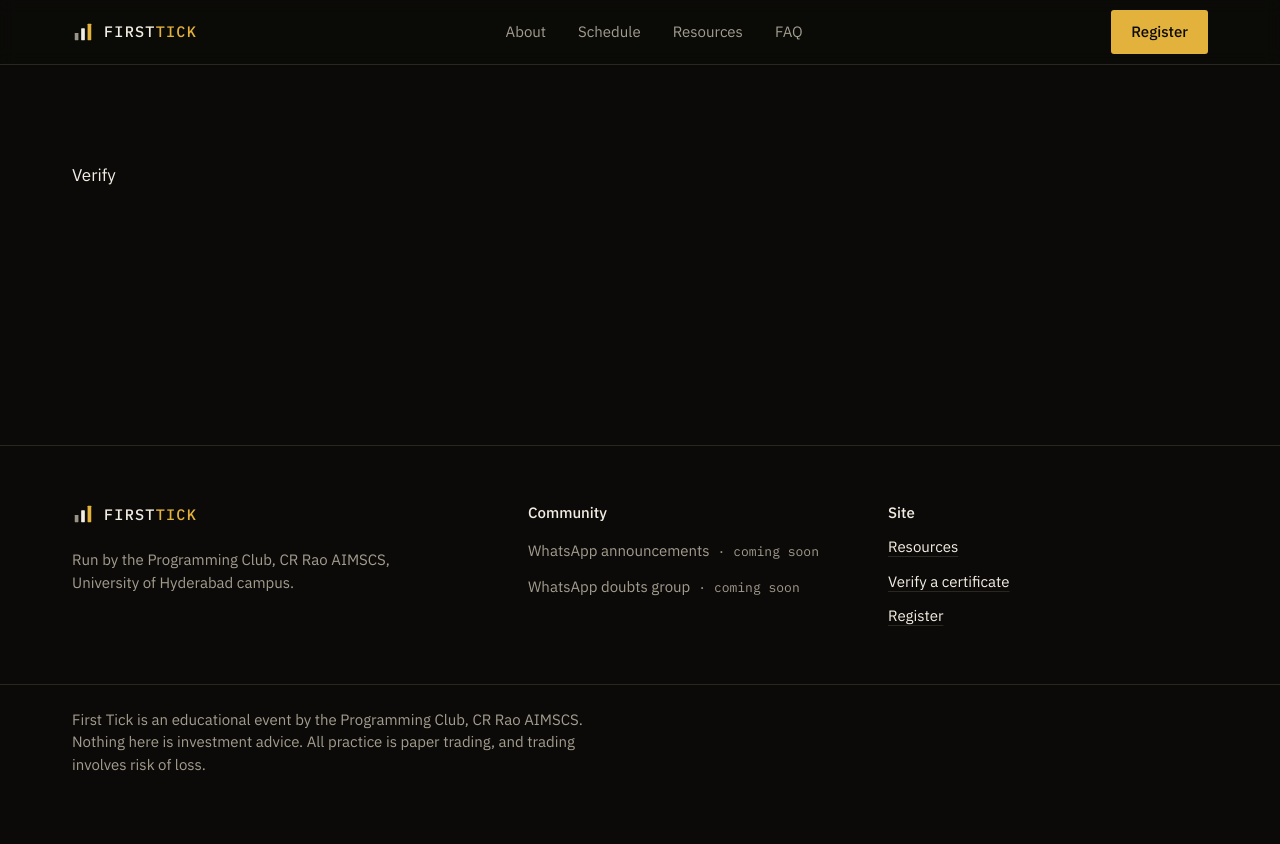
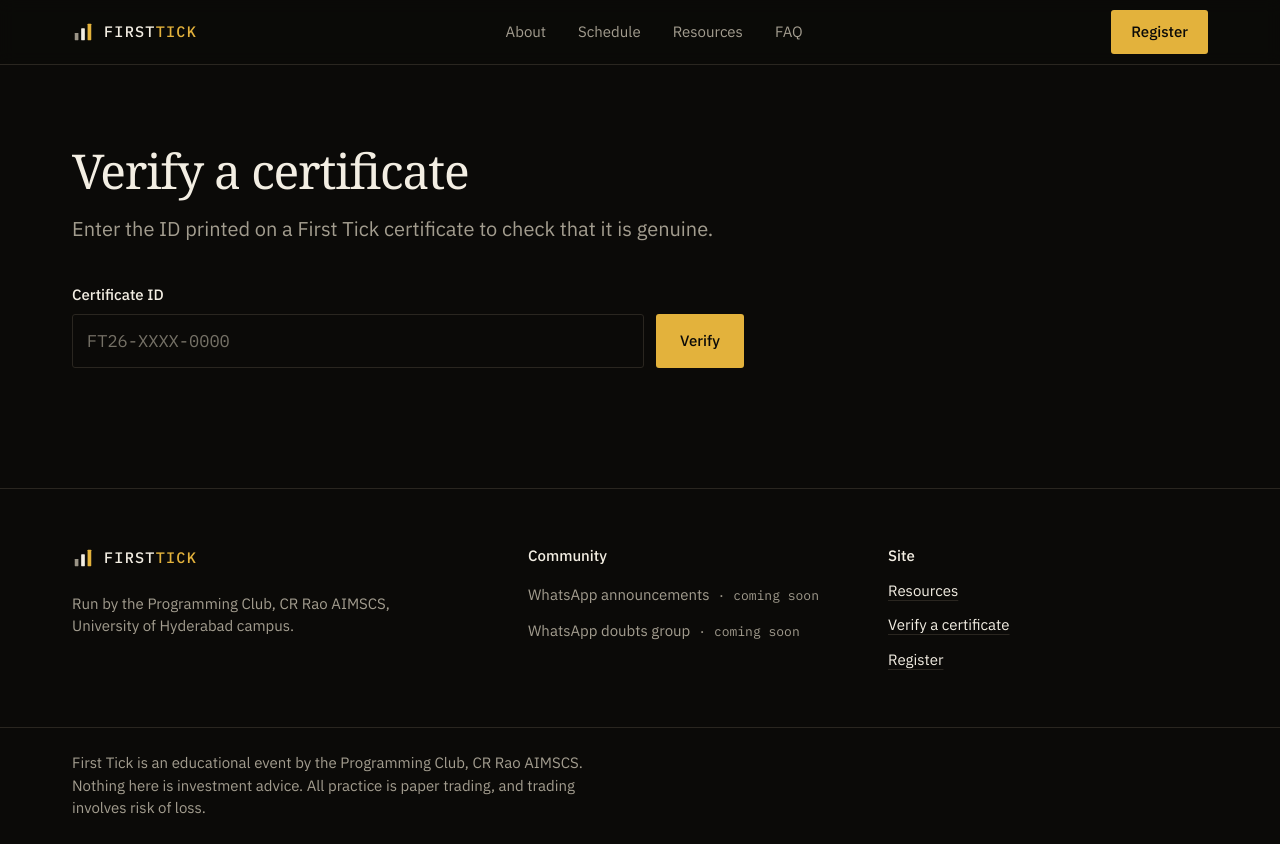
Before and after one commit to Lnvqntx/first-tick, a React (Vite) app: page /verify in a window 1280 px wide. Before the commit the page ends 800 px from the top, so only its background shows below. Built offline with nearby package versions, Linux system fonts and the light colour scheme.

Commit message:
Add certificate verify page and sample certificates.json

```diff
--- /dev/null
+++ b/public/certificates.json
@@ -0,0 +1,4 @@
+[
+  { "id": "FT26-SAMPLE-0001", "name": "Sample Student (not a real certificate)", "tier": "Completion", "date": "2026-10-30" },
+  { "id": "FT26-SAMPLE-0002", "name": "Example Learner (not a real certificate)", "tier": "Merit", "date": "2026-10-30" }
+]
--- a/src/pages/Verify.tsx
+++ b/src/pages/Verify.tsx
@@ -1,3 +1,138 @@
+import { useState, type FormEvent } from 'react'
+import { usePageTitle } from '../lib/usePageTitle'
+import { formatLong } from '../lib/dates'
+
+interface Certificate {
+  id: string
+  name: string
+  tier: string
+  date: string
+}
+
+type State =
+  | { kind: 'idle' }
+  | { kind: 'loading' }
+  | { kind: 'found'; cert: Certificate }
+  | { kind: 'missing'; id: string }
+  | { kind: 'error' }
+
+/** Upper-case and remove all whitespace, so " ft26 - sample-0001 " matches "FT26-SAMPLE-0001". */
+const normaliseId = (s: string) => s.replace(/\s+/g, '').toUpperCase()
+
+let cache: Promise<Certificate[]> | null = null
+function loadCertificates(): Promise<Certificate[]> {
+  cache ??= fetch('/certificates.json', { cache: 'no-cache' }).then((r) => {
+    if (!r.ok) throw new Error(String(r.status))
+    return r.json() as Promise<Certificate[]>
+  })
+  cache.catch(() => (cache = null))
+  return cache
+}
+
 export default function Verify() {
-  return <div className="page-x py-24">Verify</div>
+  usePageTitle('Verify a certificate')
+  const [value, setValue] = useState('')
+  const [state, setState] = useState<State>({ kind: 'idle' })
+  const [inputError, setInputError] = useState('')
+
+  async function onSubmit(e: FormEvent) {
+    e.preventDefault()
+    const id = normaliseId(value)
+    if (!id) {
+      setInputError('Please enter a certificate ID.')
+      return
+    }
+    setInputError('')
+    setState({ kind: 'loading' })
+    try {
+      const list = await loadCertificates()
+      const cert = list.find((c) => normaliseId(c.id) === id)
+      setState(cert ? { kind: 'found', cert } : { kind: 'missing', id })
+    } catch {
+      setState({ kind: 'error' })
+    }
+  }
+
+  return (
+    <div className="page-x py-14 sm:py-20">
+      <div className="max-w-2xl">
+        <h1 className="text-h2">Verify a certificate</h1>
+        <p className="mt-4 max-w-prose text-lead text-muted">
+          Enter the ID printed on a First Tick certificate to check that it is genuine.
+        </p>
+
+        <form onSubmit={onSubmit} noValidate className="mt-10">
+          <label htmlFor="cert-id" className="mb-2 block text-sm font-medium">
+            Certificate ID
+          </label>
+          <div className="flex flex-col gap-3 sm:flex-row">
+            <input
+              id="cert-id"
+              name="cert-id"
+              type="text"
+              autoComplete="off"
+              autoCapitalize="characters"
+              spellCheck={false}
+              placeholder="FT26-XXXX-0000"
+              value={value}
+              onChange={(e) => setValue(e.target.value)}
+              aria-invalid={inputError ? true : undefined}
+              aria-describedby={inputError ? 'cert-id-error' : undefined}
+              className="field-input font-mono sm:flex-1"
+            />
+            <button
+              type="submit"
+              disabled={state.kind === 'loading'}
+              className="inline-flex min-h-[48px] items-center justify-center rounded-[3px] bg-gold px-6 text-sm font-medium text-ink transition-colors hover:bg-[#EEC55C] active:bg-gold-deep disabled:opacity-70"
+            >
+              {state.kind === 'loading' ? 'Checking…' : 'Verify'}
+            </button>
+          </div>
+          {inputError && (
+            <p id="cert-id-error" className="mt-1.5 text-sm text-loss">
+              {inputError}
+            </p>
+          )}
+        </form>
+
+        <div aria-live="polite" className="mt-10">
+          {state.kind === 'found' && (
+            <div className="rounded-[3px] border border-line bg-surface p-6">
+              <p className="flex items-center gap-2 font-mono text-xs text-gold">
+                <svg width="12" height="12" viewBox="0 0 12 12" aria-hidden="true">
+                  <path d="M2 6.5l2.5 2.5L10 3" stroke="currentColor" strokeWidth="1.6" fill="none" />
+                </svg>
+                Certificate found
+              </p>
+              <p className="mt-4 font-display text-h3">{state.cert.name}</p>
+              <dl className="mt-4 grid grid-cols-[auto_1fr] gap-x-6 gap-y-1 text-sm">
+                <dt className="text-muted">Tier</dt>
+                <dd>Certificate of {state.cert.tier}</dd>
+                <dt className="text-muted">Issued</dt>
+                <dd>{formatLong(state.cert.date + 'T12:00:00+05:30')}</dd>
+                <dt className="text-muted">ID</dt>
+                <dd className="font-mono">{state.cert.id}</dd>
+              </dl>
+            </div>
+          )}
+          {state.kind === 'missing' && (
+            <div className="border-l-2 border-loss pl-4">
+              <p className="text-text">
+                No certificate found for this ID: <span className="font-mono">{state.id}</span>
+              </p>
+              <p className="mt-1 text-sm text-muted">
+                Check the ID for typos. If it still does not match, contact the Programming Club through the
+                WhatsApp community.
+              </p>
+            </div>
+          )}
+          {state.kind === 'error' && (
+            <p className="border-l-2 border-loss pl-4 text-text">
+              Could not load the certificate list. Check your connection and try again.
+            </p>
+          )}
+        </div>
+      </div>
+    </div>
+  )
 }
```
